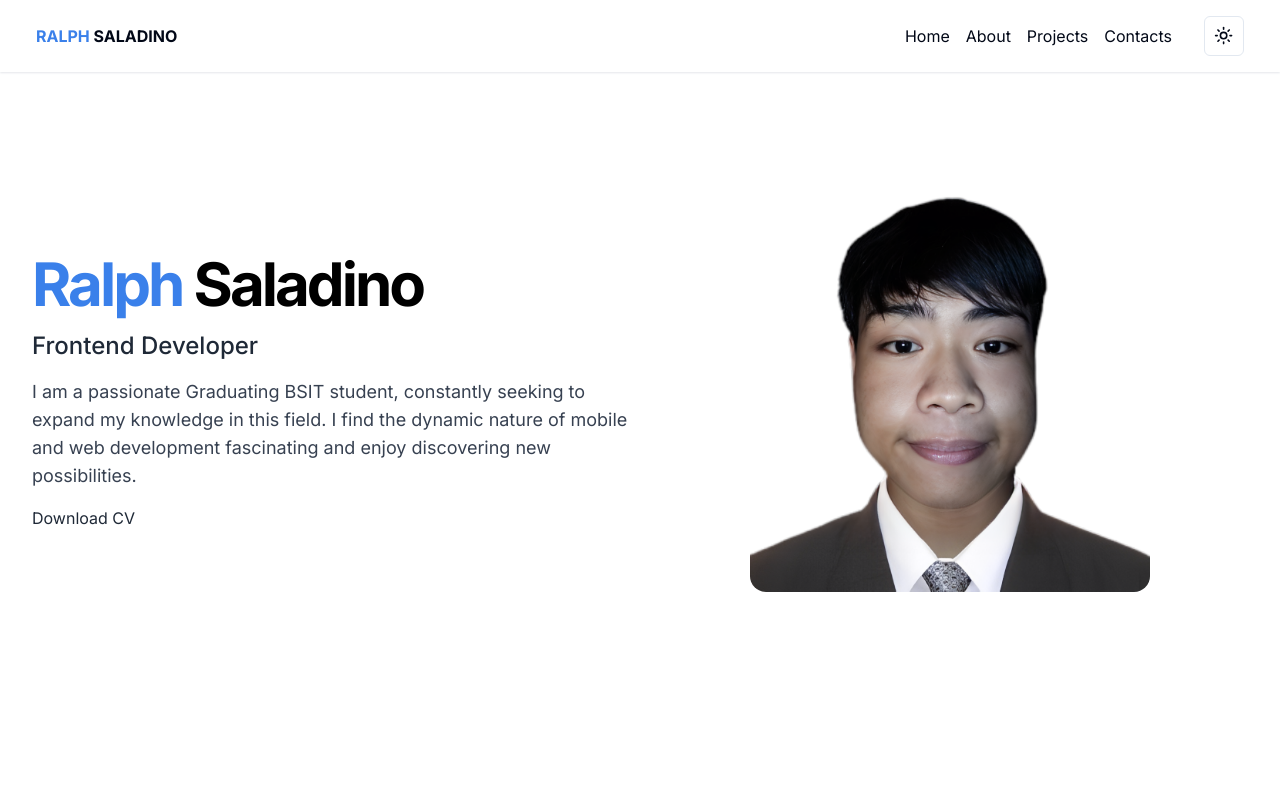
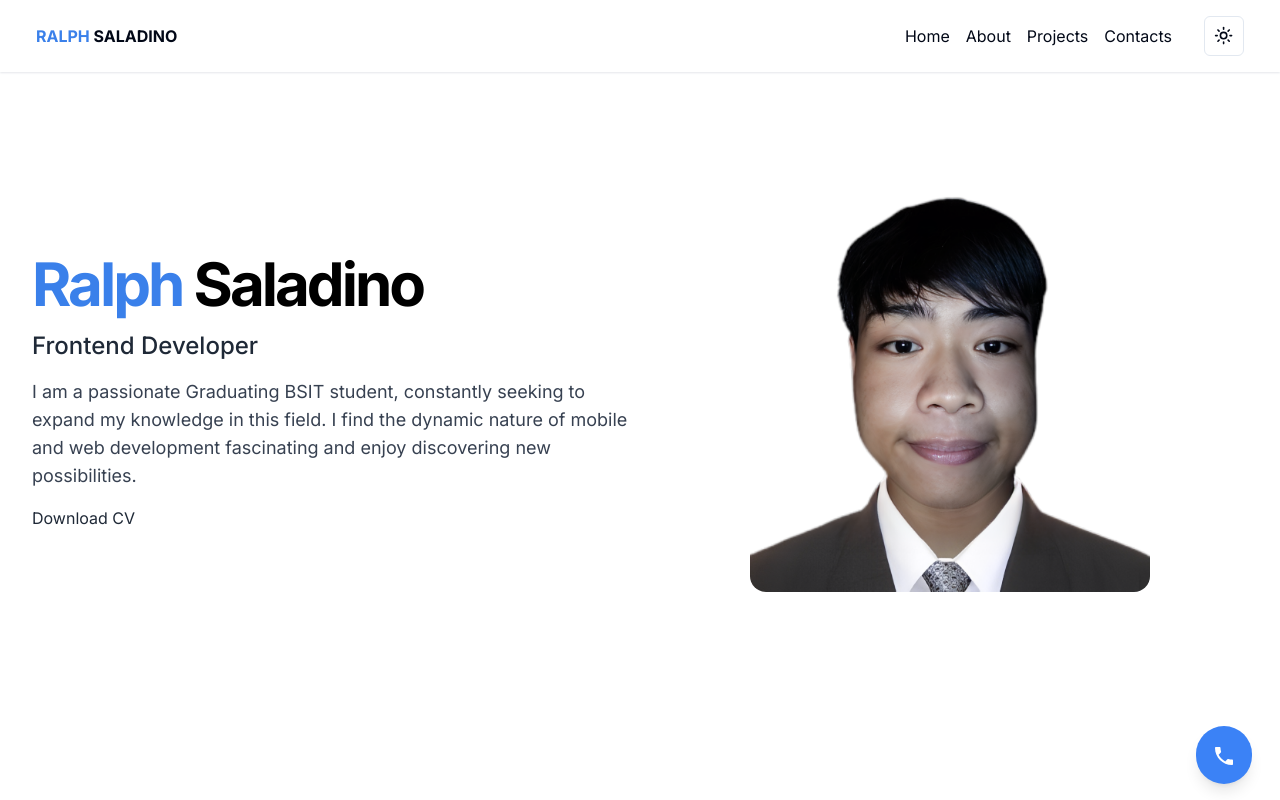
Before and after one commit to hplar05/Portfolio-2.0, a Next.js app: page / in a window 1280 px wide. Shown: the top 800 px of the page. Built offline with nearby package versions, Linux system fonts and the light colour scheme.

Commit message:
done: floating button

```diff
--- a/app/page.tsx
+++ b/app/page.tsx
@@ -4,6 +4,7 @@ import About from "./(sections)/About";
 import Projects from "./(sections)/Projects";
 import Contacts from "./(sections)/Contacts";
 import Suggestion from "./(sections)/Suggestion";
+import { FloatingButton } from "@/components/FloatingButton";
 
 export default function Main() {
   return (
@@ -17,8 +18,8 @@ export default function Main() {
         <Projects />
         {/* Contacts */}
         <Contacts />
-        {/* Suggestion */}
-        <Suggestion />
+        {/* FloatingButton */}
+        <FloatingButton />
       </div>
     </main>
   );
--- /dev/null
+++ b/components/FloatingButton.tsx
@@ -0,0 +1,29 @@
+import React from "react";
+import { Button } from "@/components/ui/button";
+import {
+  DropdownMenu,
+  DropdownMenuContent,
+  DropdownMenuItem,
+  DropdownMenuTrigger,
+} from "@/components/ui/dropdown-menu";
+import SuggestionInput from "./SuggestionInput";
+import LocalPhoneIcon from "@mui/icons-material/LocalPhone";
+
+export const FloatingButton = () => {
+  return (
+    <DropdownMenu>
+      <DropdownMenuTrigger asChild>
+        <div className="fixed bottom-4 right-7">
+          <button className="bg-blue-500 hover:bg-blue-600 text-white font-bold p-4 rounded-full shadow-lg">
+            <LocalPhoneIcon />
+          </button>
+        </div>
+      </DropdownMenuTrigger>
+      <DropdownMenuContent align="end" className="rounded-md">
+        <div className="flex items-center justify-center">
+          <SuggestionInput />
+        </div>
+      </DropdownMenuContent>
+    </DropdownMenu>
+  );
+};
--- a/components/SuggestionInput.tsx
+++ b/components/SuggestionInput.tsx
@@ -31,12 +31,12 @@ export default function SuggestionInput() {
   };
 
   return (
-    <div className="border rounded-lg max-md:my-[10rem] mb-20 w-auto h-auto justify-center flex items-center">
+    <div className="rounded-lg  w-auto h-auto justify-center flex items-center">
       <form
         onSubmit={handleSubmit(onSubmit)}
         className="grid w-[90%] gap-5 mx-8 my-5"
       >
-        <Label htmlFor="message-2 text-lg">Your suggestions</Label>
+        <Label htmlFor="message-2 text-lg">Contact Me</Label>
         <Input {...register("name")} type="name" placeholder="Name" />
         {errors.name && (
           <p className="text-red-500">{`${errors.name.message}`}</p>
@@ -55,7 +55,7 @@ export default function SuggestionInput() {
           <p className="text-red-500">{`${errors.text.message}`}</p>
         )}
         <p className="text-sm text-muted-foreground">
-          Your suggestion will be copied to the creator.
+          Your message will be send.
         </p>
         <div>
           <Button type="submit" disabled={isSubmitting}>
--- a/package.json
+++ b/package.json
@@ -9,7 +9,11 @@
     "lint": "next lint"
   },
   "dependencies": {
+    "@emotion/react": "^11.11.4",
+    "@emotion/styled": "^11.11.5",
     "@hookform/resolvers": "^3.6.0",
+    "@mui/icons-material": "^5.15.20",
+    "@mui/material": "^5.15.20",
     "@radix-ui/react-dropdown-menu": "^2.0.6",
     "@radix-ui/react-label": "^2.0.2",
     "@radix-ui/react-slot": "^1.0.2",
```
Also changed, not shown: 1 other file (tests, documents, lock files or other folders).
